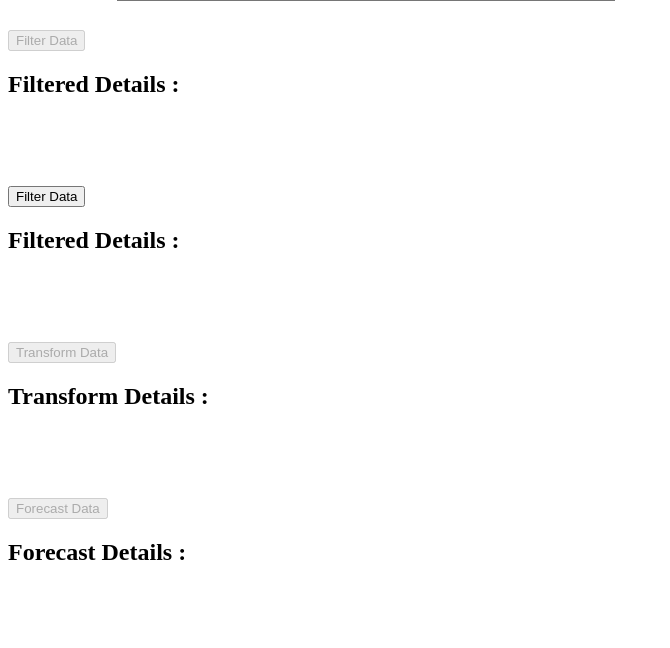
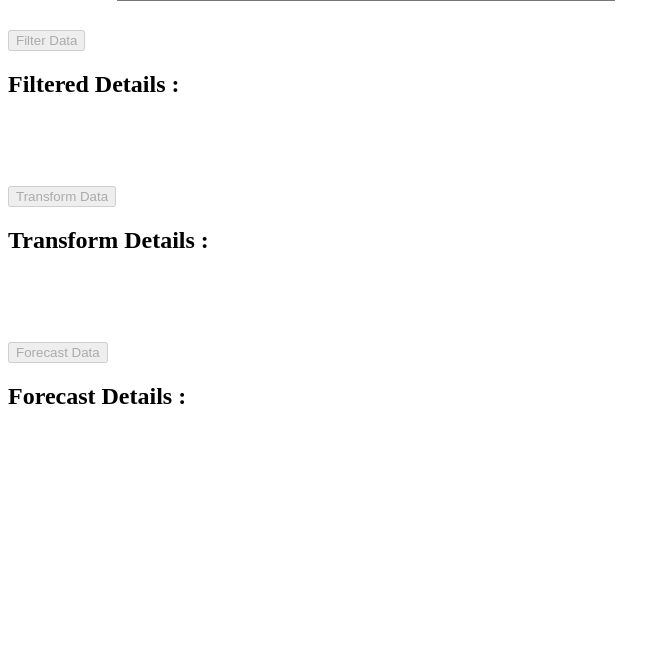
Before and after one commit to swa01wk/honesys_modern_bakery, a Flask app: page / in a window 1280 px wide. Shown: the part 292-940 px from the top of the page, without its empty margins (0-670 px from the left). After the commit the page ends 696 px from the top, so only its background shows below. Run offline with Flask 3, Linux system fonts and the light colour scheme.

Commit message:
Updated Code - placed script.js in static and removed redundant filter data button

```diff
--- a/app.py
+++ b/app.py
@@ -21,7 +21,7 @@ app = Flask(__name__)
 CORS(app)
 
 app.config['CACHE_TYPE'] = 'SimpleCache'  #SimpleCache for in-memory caching
-app.config['CACHE_DEFAULT_TIMEOUT'] = 2000  #Cache timeout in seconds (10 minutes)
+app.config['CACHE_DEFAULT_TIMEOUT'] = 2000  #Cache timeout in seconds (30 minutes)
 cache = Cache(app)
 
 IMAGE_DIR = "static/images"
--- a/templates/index.html
+++ b/templates/index.html
@@ -1,5 +1,6 @@
 <!DOCTYPE html>
 <html lang="en">
+
 <head>
   <meta charset="UTF-8" />
   <meta name="viewport" content="width=device-width, initial-scale=1.0" />
@@ -8,6 +9,7 @@
     body {
       max-width: 100%;
     }
+
     .card {
       border: 1px solid #ddd;
       border-radius: 5px;
@@ -20,7 +22,8 @@
       column-gap: 10px;
       row-gap: 10px;
     }
-      .cardContainer{
+
+    .cardContainer {
       border: 1px solid #ddd;
       border-radius: 5px;
       padding: 16px;
@@ -32,13 +35,17 @@
       column-gap: 10px;
       row-gap: 10px;
     }
-      .forecastMaincontent{
+
+    .forecastMaincontent {
       display: flex;
       align-items: center;
       justify-content: space-between;
       padding: 20px;
     }
-      .expiredContainer,.netContainer,.shelvedContainer{
+
+    .expiredContainer,
+    .netContainer,
+    .shelvedContainer {
       border: 1px solid #ddd;
       border-radius: 5px;
       padding: 16px;
@@ -50,12 +57,13 @@
       column-gap: 10px;
       row-gap: 10px;
     }
-      .card-title {
-      }
+
+    .card-title {}
 
     .card-content {
       width: 46%;
     }
+
     #filter-card-container,
     #transform-card-container {
       padding: 20px 20px;
@@ -67,6 +75,7 @@
       column-gap: 30px;
       flex-wrap: wrap;
     }
+
     #forecast-card-container {
       padding: 20px 20px;
       height: auto;
@@ -76,6 +85,7 @@
       flex-direction: column;
       column-gap: 30px;
     }
+
     .input-wrapper {
       display: flex;
       flex-direction: column;
@@ -83,41 +93,52 @@
       align-items: flex-start;
       padding: 15px 0px;
     }
+
     .input-field {
       width: 500px;
       padding: 10px;
     }
+
     .loader {
-        border: 8px solid #f3f3f3; /* Light grey */
-        border-top: 8px solid #3498db; /* Blue */
+      border: 8px solid #f3f3f3;
+      /* Light grey */
+      border-top: 8px solid #3498db;
+      /* Blue */
       border-radius: 50%;
       width: 50px;
       height: 50px;
       animation: spin 1s linear infinite;
       margin: 20px auto;
     }
+
     @keyframes spin {
       0% {
         transform: rotate(0deg);
       }
+
       100% {
         transform: rotate(360deg);
       }
     }
+
     .hidden {
       display: none;
     }
+
     section {
       padding: 14px 0;
     }
+
     .forecast-image {
       width: 90%;
       height: auto;
       display: block;
-        margin: 0 auto; /* Center the image horizontally */
+      margin: 0 auto;
+      /* Center the image horizontally */
     }
   </style>
 </head>
+
 <body>
   <h1>Honesys Modern Bakery</h1>
   <section>
@@ -151,13 +172,6 @@
   </section>
 
   <section>
-      <button id="filterButton">Filter Data</button>
-      <div id="filter-loader" class="loader hidden"></div>
-      <h2>Filtered Details :</h2>
-      <div id="filter-card-container"></div>
-    </section>
-
-    <section>
     <button id="transformButton">Transform Data</button>
     <div id="transform-loader" class="loader hidden"></div>
     <h2>Transform Details :</h2>
@@ -171,6 +185,7 @@
     <div id="forecast-card-container"></div>
   </section>
 
-    <script src="script.js"></script>
+  <script src="static/script.js"></script>
 </body>
+
 </html>
```
Also changed, not shown: static/images/21e7340887954b398034d29098d0f304.png (added), static/images/8c8783501e84493bada15cb06b2f4167.png (deleted), static/script.js (renamed from templates/script.js). Lines whose indentation alone changed are shown as unchanged.
